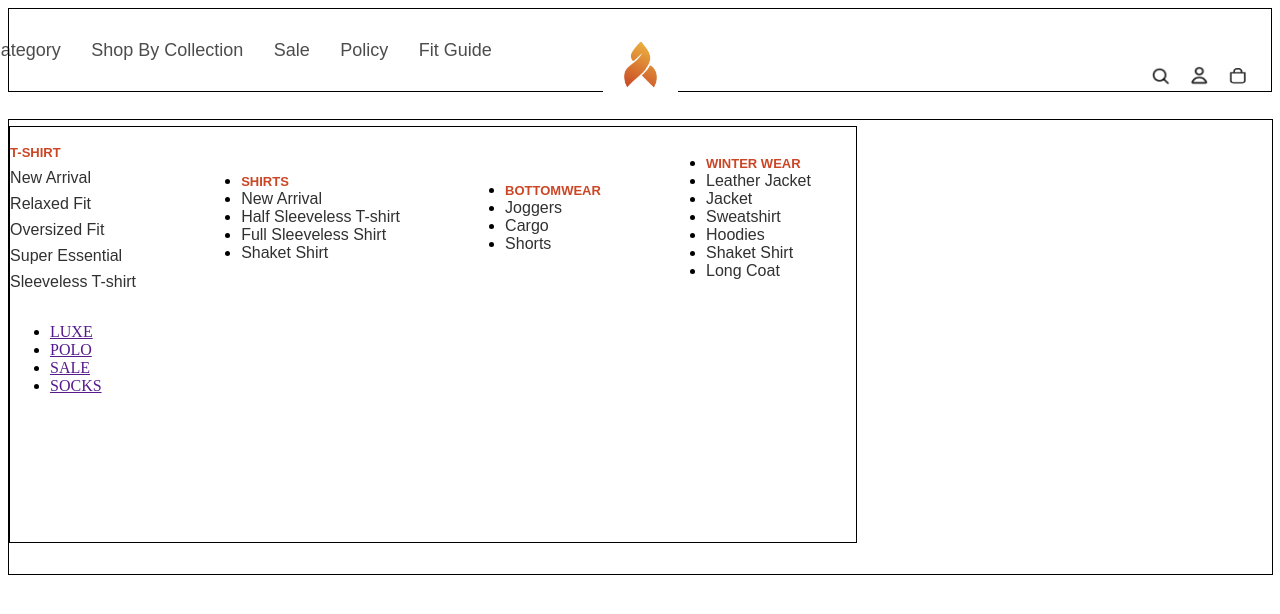
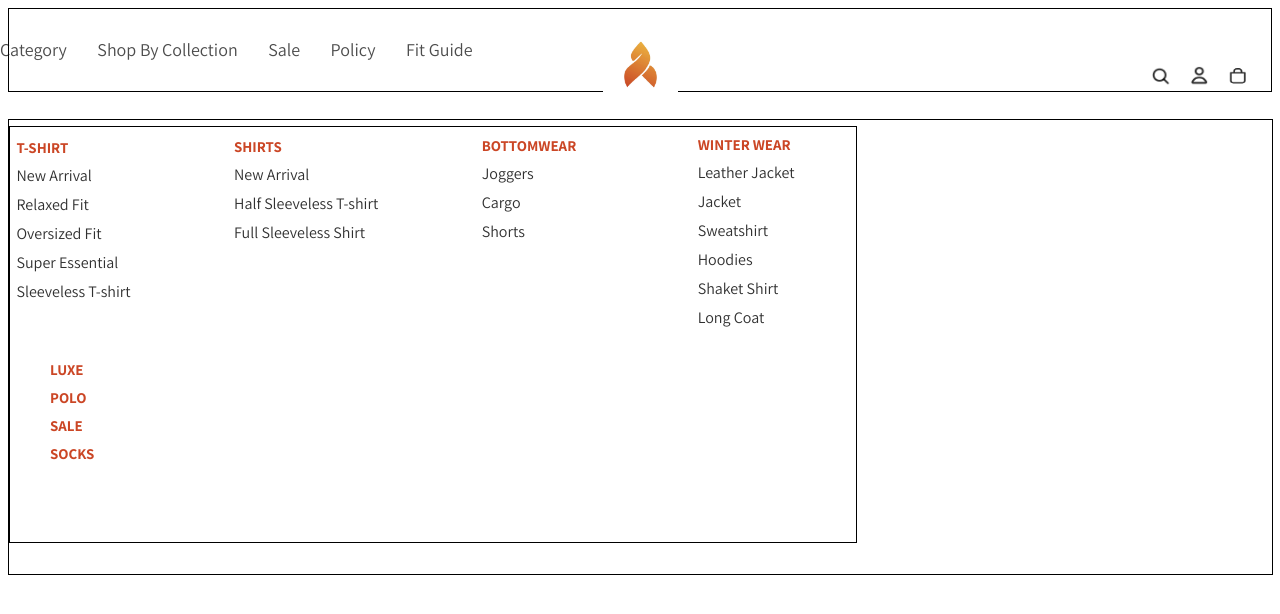
Before and after one commit to taresh2504/Django_StaticProject, a Django app: page / in a window 1280 px wide. Shown: the top 614 px of the page. Run offline with Django 5.2, Linux system fonts and the light colour scheme; some libraries are stand-ins or nearby versions.

Commit message:
show by category almost done

```diff
--- a/Django_StaticProject/project/app/static/css/base.css
+++ b/Django_StaticProject/project/app/static/css/base.css
@@ -10,7 +10,7 @@
     display: flex;
     list-style: none;
     gap: 30.5px;
-    margin-left: -74%;
+    margin-left: -79%;
 }
 
 .list{
@@ -21,7 +21,7 @@
     width: 136px;
     font-size: 18px;
     font-style: normal;
-    font-weight: 200;
+    font-weight: 400;
     text-transform: none;
     text-underline-offset: 2.25px;
     line-height: 30.0857px;
@@ -92,7 +92,7 @@
 .cloth-title{
     color: rgb(203, 70, 37);
     font-family: Assistant,sans-serif;
-    font-size: 13px;
+    font-size: 15px;
     font-weight: 800;
     /* height: 25.0625px;
     width: 54.4px; */
@@ -107,18 +107,99 @@
     justify-content: center;
     align-items: start;
     gap: 8px;
-    margin-left: -85px;
+    margin-top: -15px;
+    margin-left: -95px;
 }
 
 .tshirtcategory{
     font-family: Assistant,sans-serif;
     color: rgba(0, 0, 0, 0.81);
-    font-weight: 400;
+    font-style: normal;
+    font-size: 16px;
+    font-weight: 50;
     text-decoration: none;
     text-transform: none;
     text-underline-offset: 2px;
+    list-style-image: none;
+    list-style-position: outside;
+    text-decoration-style: solid;
+    text-decoration-thickness: auto;
+    /* text-wrap-mode: wrap; */
 }
 
+.tshirtcategory :hover{
+    color: rgba(0, 0, 0, 0.7);
+}
+
+.shirt-list{
+    list-style: none;
+    display: flex;
+    flex-direction: column;
+    justify-content: center;
+    align-items: start;
+    gap: 8px;
+    margin-top: -74px;
+    margin-left: -18px;
+}
+
+.bottomwear-list{
+    list-style: none;
+    display: flex;
+    flex-direction: column;
+    justify-content: center;
+    align-items: start;
+    gap: 8px;
+    margin-top: -76px;
+    margin-left: -18px;
+}
+
+.winterwear-list #winterwear-cloth-title{
+    color: rgb(203, 70, 37);
+    font-family: Assistant,sans-serif;
+    font-size: 15px;
+    font-weight: 800;
+    /* height: 25.0625px;
+    width: 54.4px; */
+    font-style: normal;
+    text-decoration: none;
+    margin-top: 30px;
+}
+
+.winterwear-list{
+    list-style: none;
+    display: flex;
+    flex-direction: column;
+    justify-content: center;
+    align-items: start;
+    gap: 8px;
+    margin-top: 8px;
+}
+
+.other-list{
+    /* color: rgb(203, 70, 37); */
+    list-style: none;
+    display: flex;
+    flex-direction: column;
+    justify-content: center;
+    align-items: start;
+    gap: 9px;
+}
+
+.other-list li{
+    font-family: Assistant,sans-serif;
+    font-size: 15px;
+    font-weight: 800;
+    /* height: 25.0625px;
+    width: 54.4px; */
+    font-style: normal;
+    text-decoration: none;
+    list-style: none;
+}
+
+.other-list-items{
+    color: rgb(203, 70, 37);
+    text-decoration: none;
+}
 
 
 /* .cloth-list li{
--- a/Django_StaticProject/project/app/templates/base.html
+++ b/Django_StaticProject/project/app/templates/base.html
@@ -7,6 +7,7 @@
     <meta name="viewport" content="width=device-width, initial-scale=1.0">
     {% block title %}
     {% endblock title %}
+    <link href="https://fonts.googleapis.com/css2?family=Assistant:wght@400;500;600;700&display=swap" rel="stylesheet">
 
     {% block css %}
     <link rel="stylesheet" href="{% static 'css/base.css' %}">
@@ -69,7 +70,7 @@
                         <li><a class="tshirtcategory" href="">New Arrival</a></li>
                         <li><a class="tshirtcategory" href="">Half Sleeveless T-shirt</a></li>
                         <li><a class="tshirtcategory" href="">Full Sleeveless Shirt</a></li>
-                        <li><a class="tshirtcategory" href="">Shaket Shirt</a></li>
+                        <!-- <li><a class="tshirtcategory" href="">Shaket Shirt</a></li> -->
                     </ul>
                 </nav>
             </header>
@@ -92,7 +93,7 @@
             <header>
                 <nav>
                     <ul class="winterwear-list">
-                        <li><a href="" class="cloth-title">WINTER WEAR</a></li>
+                        <li><a href="" id="winterwear-cloth-title">WINTER WEAR</a></li>
                         <li><a class="tshirtcategory" href="">Leather Jacket</a></li>
                         <li><a class="tshirtcategory" href="">Jacket</a></li>
                         <li><a class="tshirtcategory" href="">Sweatshirt</a></li>
@@ -108,17 +109,19 @@
             <div>
                 <header>
                 <nav>
-                    <ul>
-                        <li><a href="">LUXE</a></li>
-                        <li><a href="">POLO</a></li>
-                        <li><a href="">SALE</a></li>
-                        <li><a href="">SOCKS</a></li>
+                    <ul class="other-list">
+                        <li><a class="other-list-items" href="">LUXE</a></li>
+                        <li><a class="other-list-items" href="">POLO</a></li>
+                        <li><a class="other-list-items" href="">SALE</a></li>
+                        <li><a class="other-list-items" href="">SOCKS</a></li>
                     </ul>
                 </nav>
             </header>
             </div>
         </div>
-        <div></div>
+        <div>
+            <div></div>
+        </div>
     </div>
 </body>
 </html>
```
